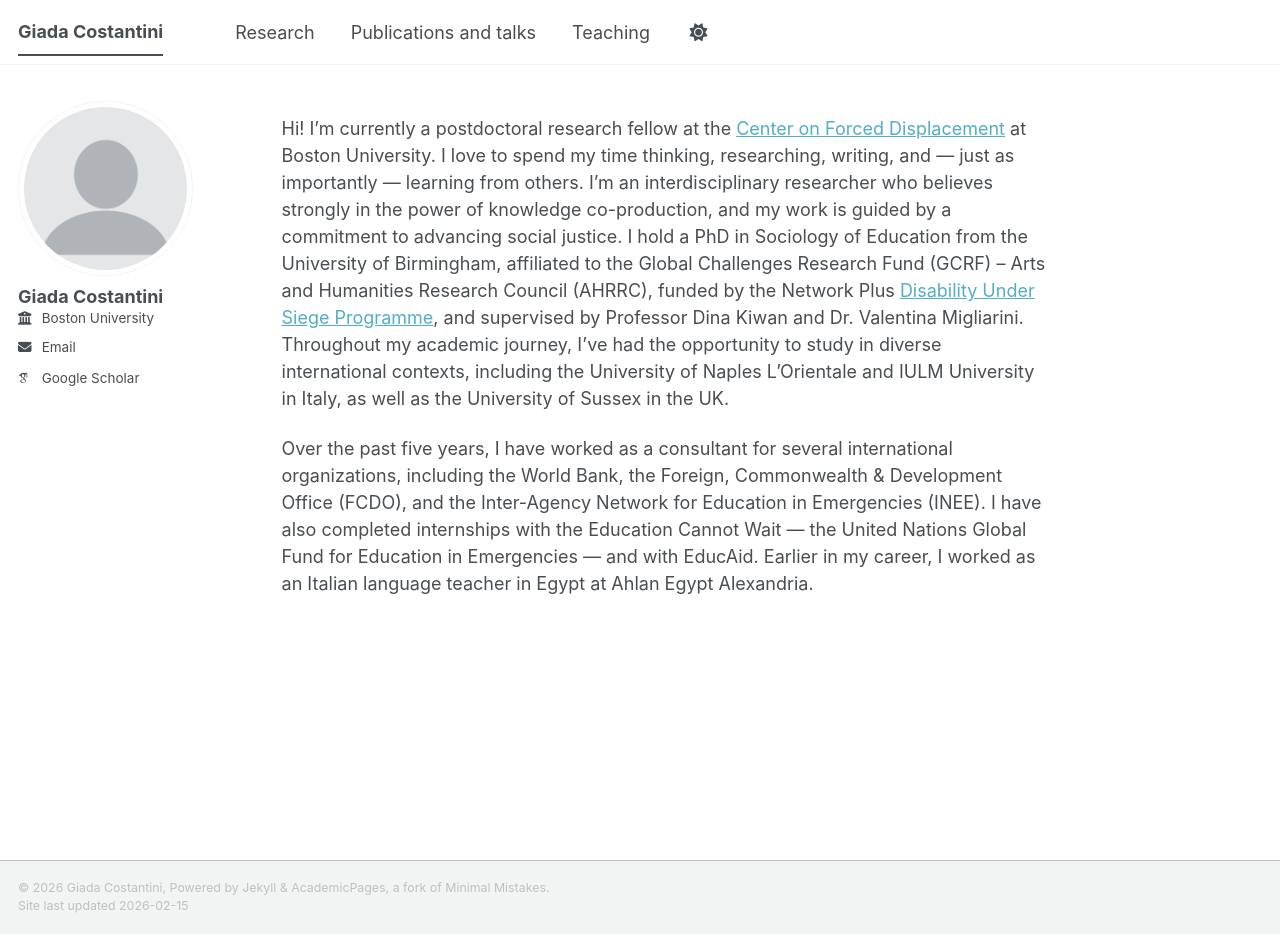
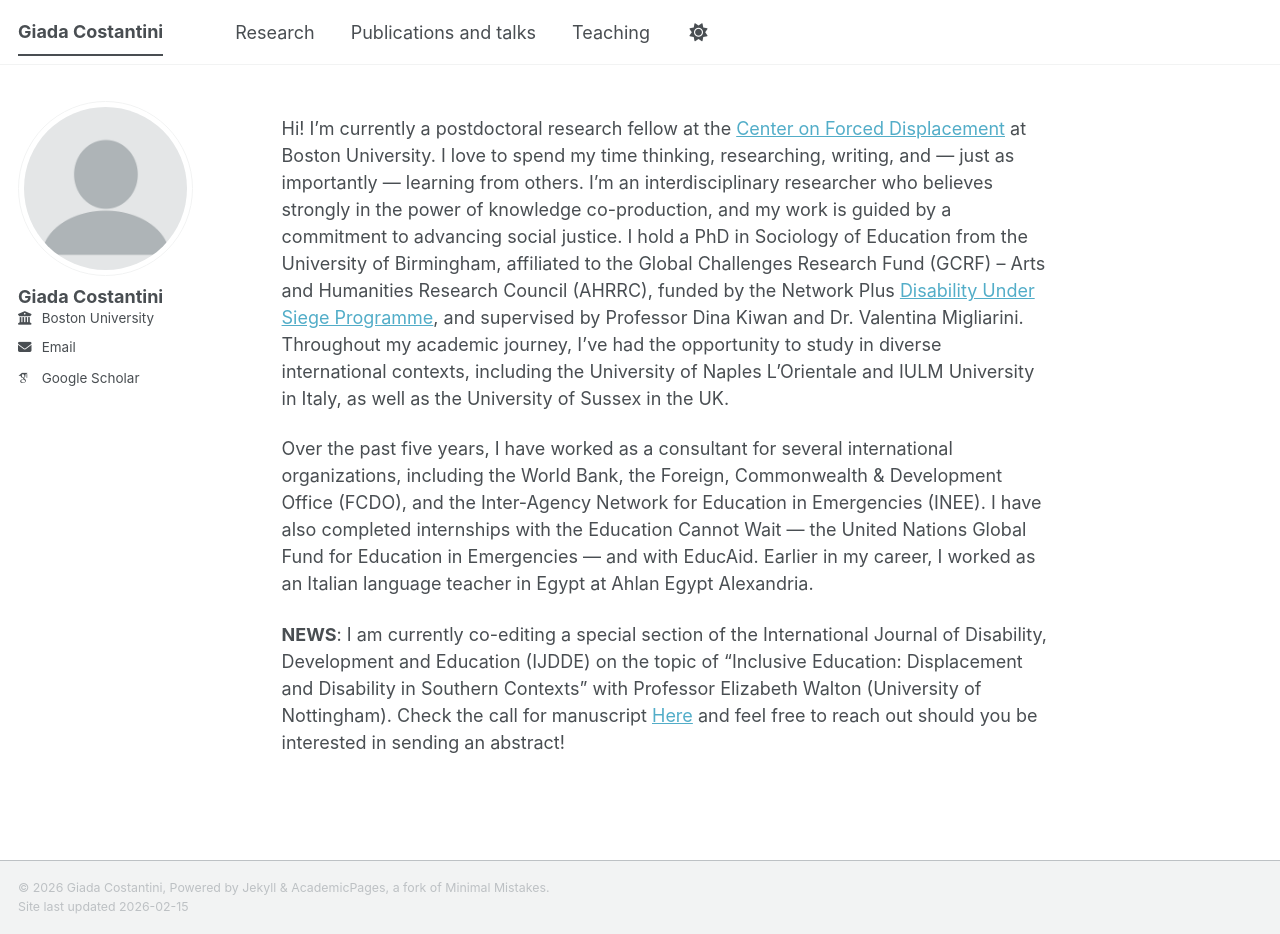
Before and after one commit to giada-costantini/giada-costantini.github.io, a Jekyll site: the page built from _pages/about.md, in a window 1280 px wide and 934 px high. Built offline with Jekyll 4.4.1, drawn with Linux system fonts in a browser that asks for light colours; some web fonts are replaced; a script bundle is joined from its source files by our own code; library files that are not in the unit come from our copies.

Commit message:
Fix formatting of news section in about.md

```diff
--- a/_pages/about.md
+++ b/_pages/about.md
@@ -12,4 +12,4 @@ I hold a PhD in Sociology of Education from the University of Birmingham, affili
 
 Over the past five years, I have worked as a consultant for several international organizations, including the World Bank, the Foreign, Commonwealth & Development Office (FCDO), and the Inter-Agency Network for Education in Emergencies (INEE). I have also completed internships with the Education Cannot Wait --- the United Nations Global Fund for Education in Emergencies --- and with EducAid. Earlier in my career, I worked as an Italian language teacher in Egypt at Ahlan Egypt Alexandria.
 
-[**NEWS**]: I am currently co-editing a special section of the International Journal of Disability, Development and Education (IJDDE) on the topic of “Inclusive Education: Displacement and Disability in Southern Contexts” with Professor Elizabeth Walton (University of Nottingham). Check the call for manuscript [Here]( /files/call_ijdde.pdf) and feel free to reach out should you be interested in sending an abstract!
+**NEWS**: I am currently co-editing a special section of the International Journal of Disability, Development and Education (IJDDE) on the topic of “Inclusive Education: Displacement and Disability in Southern Contexts” with Professor Elizabeth Walton (University of Nottingham). Check the call for manuscript [Here]( /files/call_ijdde.pdf) and feel free to reach out should you be interested in sending an abstract!
```
